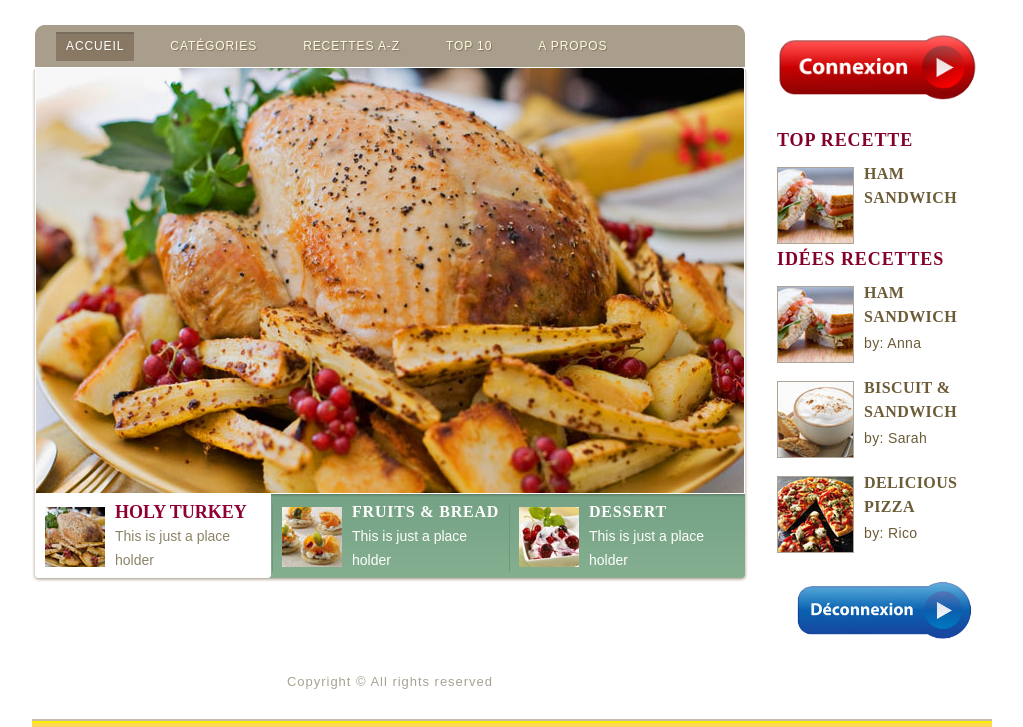
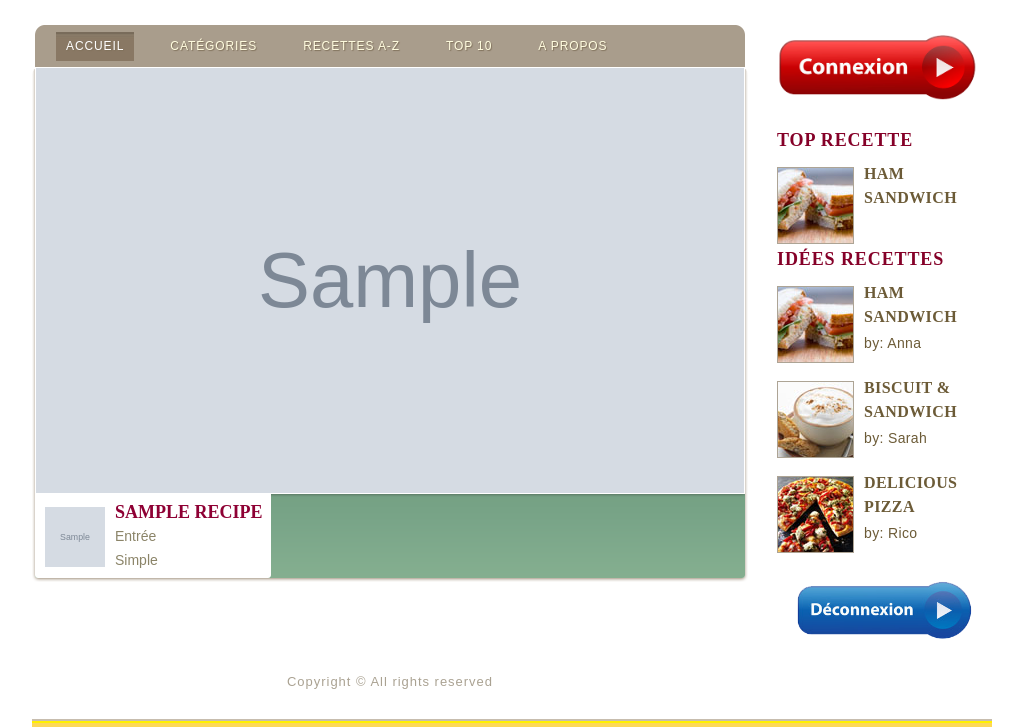
Before and after one commit to AdelMEZARA/djangoRecipes, a Django app: page /djangoRecipes/index/ in a window 1280 px wide. Shown: the part 145-872 px from the top of the page, without its empty margins (128-1151 px from the left). Run offline with Django 3.2, Linux system fonts and the light colour scheme; tables that the repository leaves empty hold one stand-in row (values such as "Sample post"); grey boxes marked "Sample" are stand-in pictures; some libraries are stand-ins or nearby versions.

Commit message:
Ajout des différentes requêtes : recettes aléatoires, trie par nom, top 10 et liens dans la vue des catégories

```diff
--- a/recipesWebsite/templates/_base.html
+++ b/recipesWebsite/templates/_base.html
@@ -37,8 +37,8 @@
                     {% if request.get_full_path == listRecipe %}<li class="current">{% else %}<li>{% endif %}
 						<a href="{% url 'recipesWebsite:listRecipe' %}">Recettes A-Z</a>
 					</li>
-                    {% if request.get_full_path == "/djangoRecipes/listRecipe/?name__icontains=f" %}<li class="current">{% else %}<li>{% endif %}
-						<a href="/djangoRecipes/listRecipe/?name__icontains=f">TOP 10</a>
+                    {% if request.get_full_path == "/djangoRecipes/listRecipe/?top10" %}<li class="current">{% else %}<li>{% endif %}
+						<a href="/djangoRecipes/listRecipe/?top10">TOP 10</a>
 					</li>
                     {% url 'recipesWebsite:about' as about %}
                     {% if request.get_full_path == about %}<li class="current">{% else %}<li>{% endif %}
--- a/recipesWebsite/templates/content/index.html
+++ b/recipesWebsite/templates/content/index.html
@@ -3,37 +3,35 @@
 {% block page_title %}Django Recipes{% endblock %}
 {% block body_content %}
 <div class="body">
+    {% for obj in results %}
+        {% if forloop.first %}
             <div>
-					<a href="#"><img src="/static/images/turkey.jpg" alt="Image"></a>
+                <a href="{% url 'recipesWebsite:showRecipe' obj.id %}">
+                    {% with obj.recipeattachment_set.all|first as image %}
+                        <img src="/media/{{ image.file }}" width="708" height="425" alt="Image"/>
+                    {% endwith %}
+                </a>
             </div>
-				<ul>
-					<li class="current">
-						<a href="#"><img src="/static/images/holi-turkey.jpg" alt="Image"></a>
+        {% endif %}
+
+        {% if forloop.first %}<ul>{% endif %}
+            <li {% if forloop.first %} class='current'{% endif %}>
+                <a href="{% url 'recipesWebsite:showRecipe' obj.id %}">
+                    {% with obj.recipeattachment_set.all|first as image %}
+                        <img src="/media/{{ image.file }}" width="60" height="60" alt="Image"/>
+                    {% endwith %}
+                </a>
                 <div>
-							<h2><a href="#">Holy Turkey</a></h2>
+                    <h2><a href="{% url 'recipesWebsite:showRecipe' obj.id %}">{{ obj.name }}</a></h2>
                     <p>
-								This is just a place holder
+                        {{ obj.get_type_display }}
+                    </p>
+                    <p>
+                        {{ obj.get_difficultyLevel_display }}
                     </p>
                 </div>
             </li>
-					<li>
-						<a href="#"><img src="/static/images/fruits-and-bread.jpg" alt="Image"></a>
-						<div>
-							<h2><a href="#">Fruits &amp; Bread</a></h2>
-							<p>
-								This is just a place holder
-							</p>
-						</div>
-					</li>
-					<li>
-						<a href="#"><img src="/static/images/dessert.jpg" alt="Image"></a>
-						<div>
-							<h2><a href="#">Dessert</a></h2>
-							<p>
-								This is just a place holder
-							</p>
-						</div>
-					</li>
-				</ul>
+        {% if forloop.last %}</ul>{% endif %}
+    {% endfor %}
 </div>
 {% endblock %}
--- a/recipesWebsite/templates/recipes/recipeList.html
+++ b/recipesWebsite/templates/recipes/recipeList.html
@@ -9,7 +9,11 @@
                 <ul>
                     {% for obj in results %}
                     <li>
-                        <a href="{% url 'recipesWebsite:showRecipe' obj.id %}"><img src="/media/{{ obj.images.file }}" width="100" height="100"/></a>
+                        <a href="{% url 'recipesWebsite:showRecipe' obj.id %}">
+                            {% with obj.recipeattachment_set.all|first as image %}
+                                <img src="/media/{{ image.file }}" width="100" height="100"/>
+                            {% endwith %}
+                        </a>
                         <div>
                             <h3><a href="{% url 'recipesWebsite:showRecipe' obj.id %}">{{ obj.name }}{% if obj.ratings.get.average > 0 %}
                                  -  {{ obj.ratings.get.average }}/5</a>
--- a/recipesWebsite/views.py
+++ b/recipesWebsite/views.py
@@ -28,7 +28,8 @@ def userLogout(request):
     return redirect('recipesWebsite:index')
 
 def index(request):
-    return render(request, "content/index.html")
+    results = Recipe.objects.order_by('?').prefetch_related('recipeattachment_set')[:3]
+    return render(request, "content/index.html", {'results': results})
 
 def categories(request):
     return render(request, "content/categories.html")
@@ -37,8 +38,15 @@ def about(request):
     return render(request, "content/about.html")
 
 def listRecipe(request):
-    filter = RecipeFilter(request.GET, queryset=Recipe.objects.all())
 
+    top10 = request.GET.get('top10')
+
+    if top10 is not None:
+        results = Recipe.objects.order_by('-ratings__average').prefetch_related('recipeattachment_set')[:10]
+
+        return render(request, 'recipes/recipeList.html', {'results': results})
+
+    filter = RecipeFilter(request.GET, queryset=Recipe.objects.order_by('name'))
     page = request.GET.get('page', 1)
 
     paginator = Paginator(filter.qs, 10)
@@ -50,6 +58,7 @@ def listRecipe(request):
         results = paginator.page(paginator.num_pages)
 
     return render(request, 'recipes/recipeList.html', {'results': results, 'filter':filter})
+
 
 @login_required
 def addRecipe(request):
```
Also changed, not shown: recipesWebsite/templates/content/categories.html (+6 -6 lines), recipesWebsite/templates/recipes/recipeDetail.html (+7 -2 lines). Lines whose indentation alone changed are shown as unchanged.
